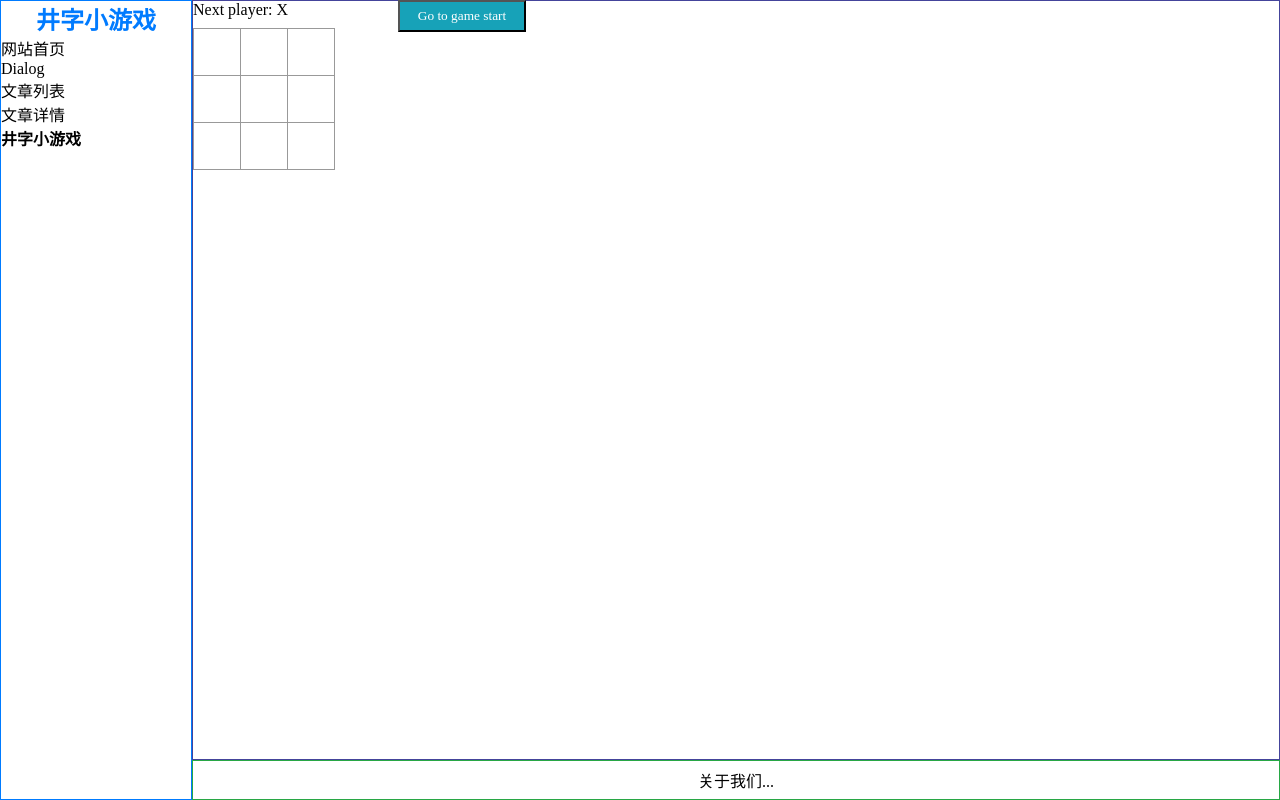
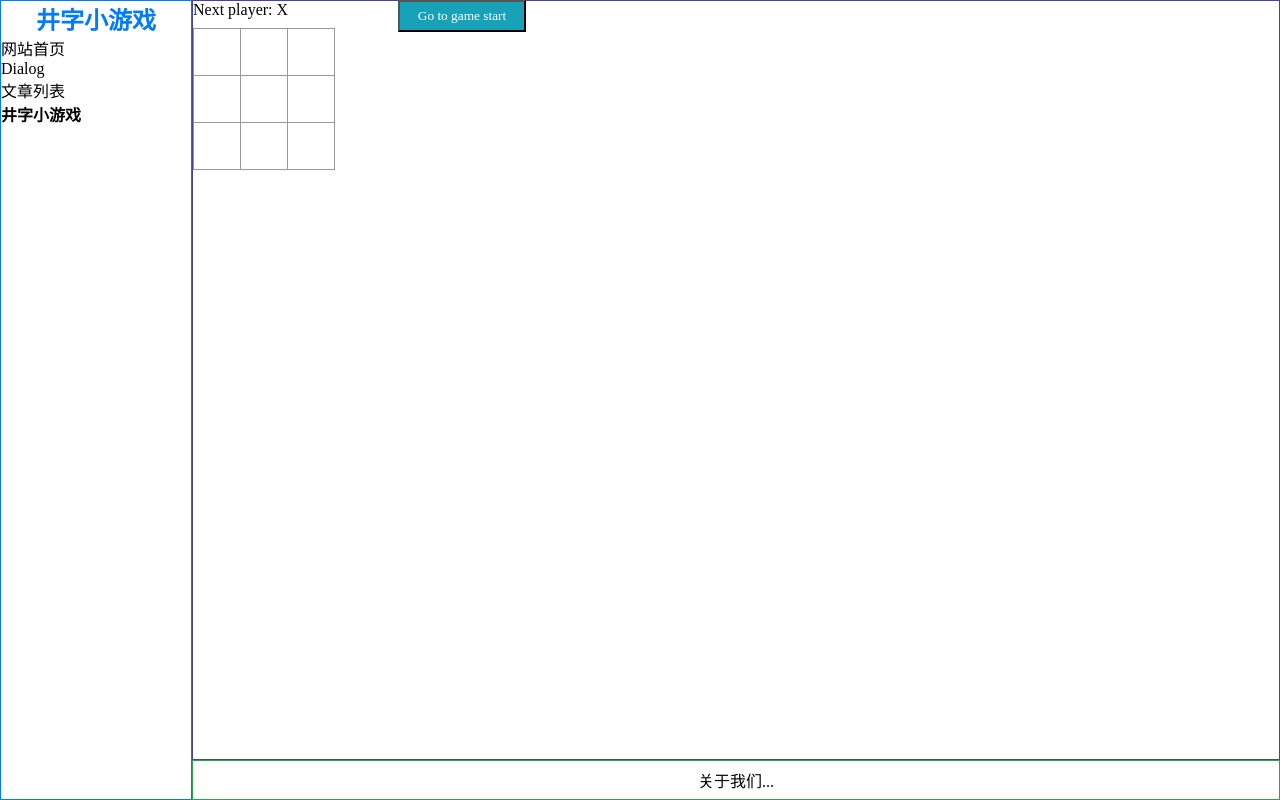
Before and after one commit to zxjdzxb/Summer-Solstice-UI, a Next.js app: page /Wellhead in a window 1280 px wide. Built offline with nearby package versions, Linux system fonts and the light colour scheme.

Commit message:
[]路由隐藏

```diff
--- a/src/components/Navs/Navs.tsx
+++ b/src/components/Navs/Navs.tsx
@@ -6,7 +6,7 @@ const routerList = [
   {text: '网站首页', link: '/'},
   {text: 'Dialog', link: '/DialogPage'},
   {text: '文章列表', link: '/Articles'},
-  {text: '文章详情', link: '/Articles/7166145871246000159'},
+  {text: '文章详情', link: '/Articles/[id]'},
   {text: '井字小游戏', link: '/Wellhead'},
 ];
 
@@ -19,7 +19,7 @@ interface navsProps {
 export default function Navs() {
   const router = useRouter(),
     currentPage = router.pathname;
-  console.log(router.pathname);
+  // /Articles/[id] 不可以直接使用
   return (
     <nav>
       <ul>
@@ -46,9 +46,11 @@ function NavItem({text, link, currentpage}: navsProps) {
   } else {
     return (
       <li>
-        <Link href={link}>
-          <div>{text}</div>
-        </Link>
+        {link === '/Articles/[id]' ? null :
+          <Link href={link}>
+            <div>{text}</div>
+          </Link>
+        }
       </li>
     );
   }
```
Also changed, not shown: src/pages/Articles/[id].tsx (+1 -2 lines), src/pages/Articles/index.tsx (+6 -4 lines).
